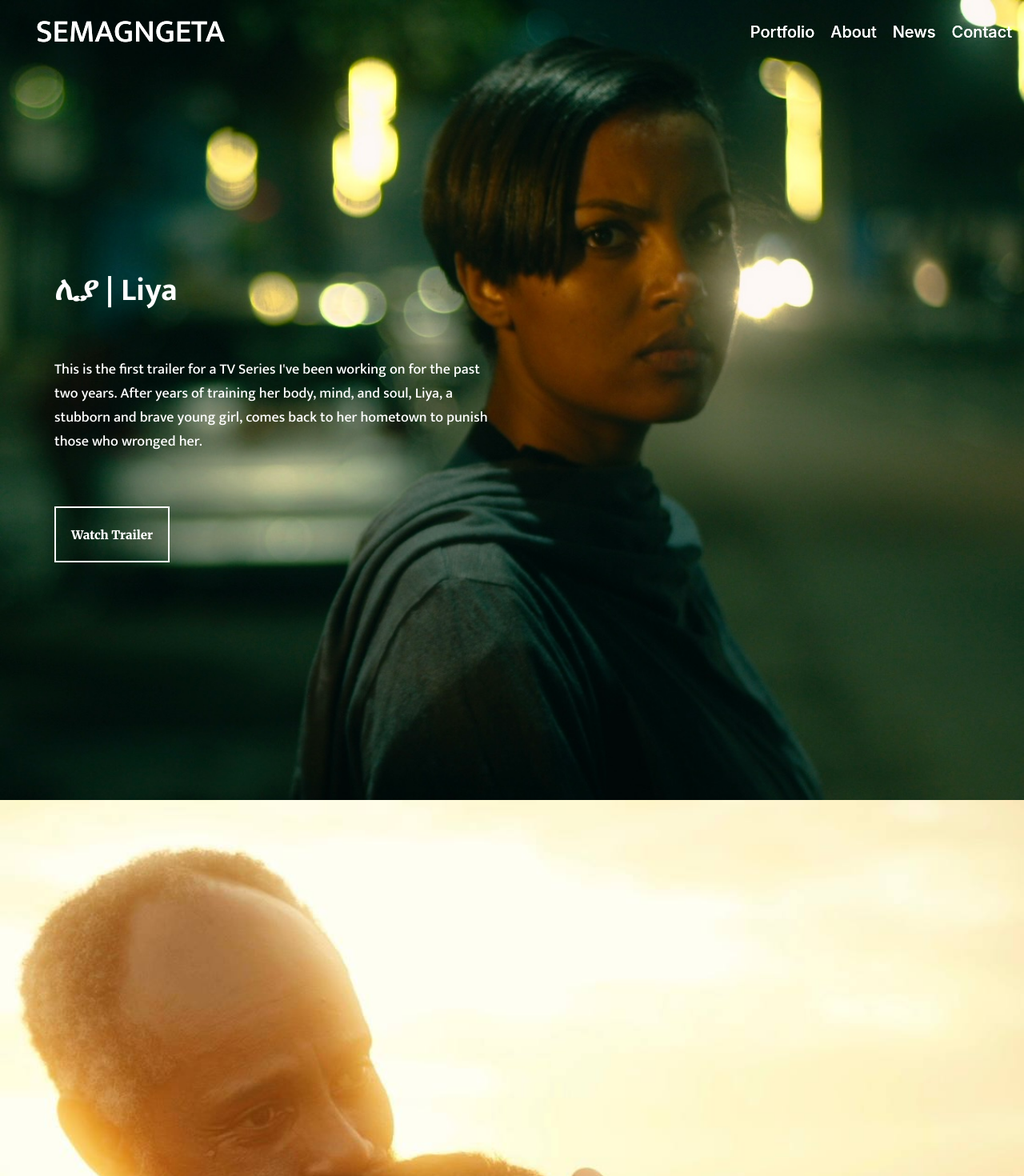
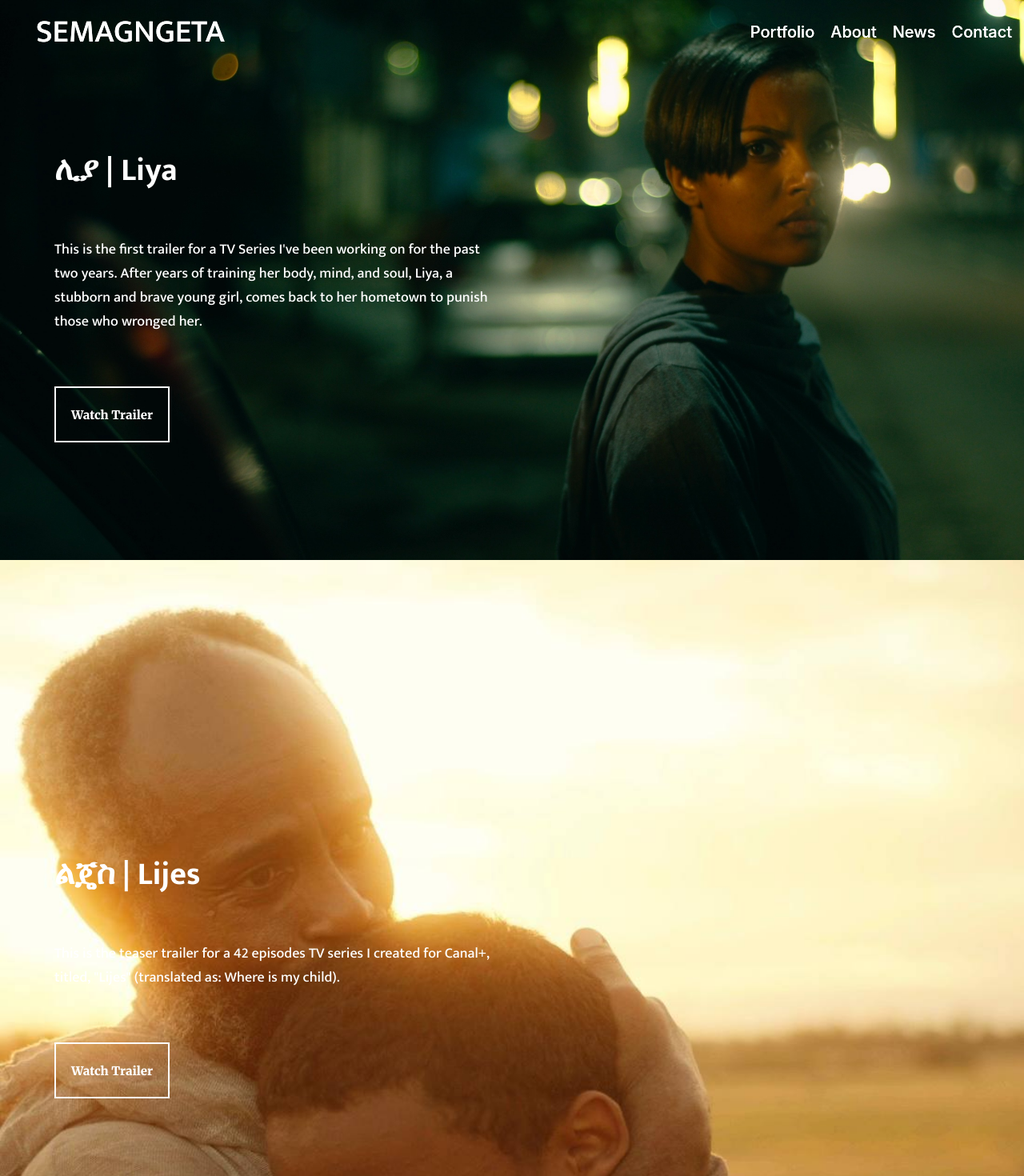
Before and after one commit to wamisha654/Semgngeta, a React (Create React App) app: page /portfolio in a window 1280 px wide. Shown: the top 1470 px of the page at 80% size. Built offline with nearby package versions, Linux system fonts and the light colour scheme; a web font is replaced by a local one.

Commit message:
adjusted

```diff
--- a/src/Portfolio/Portfolio.css
+++ b/src/Portfolio/Portfolio.css
@@ -1,16 +1,19 @@
 .Portfolio{
- height: 100%;
- width: 100%;
+
 
 }
 .trailer-liya{
- height: 1000px;
+ height: 700px;
+ max-height: 1200px;
  width: 100%;
  display: flex;
  flex-direction: column;
  justify-content: center;
- background-image: url("liya.jpg");
- background-size: cover;
+ background: url("liya.jpg");
+  	-webkit-background-size: cover;
+  -moz-background-size: cover;
+  -o-background-size: cover;
+  background-size: cover;
 }
 .wanaw button{
 	width: 20%;
@@ -36,9 +39,10 @@
   font-weight: 500;
   font-style: normal;
 }
+
 .trailer-lijes{
-	height: 1200px;
-	width: 100%;
+	height: 700px;
+    width: 100%;
 	background-image: url("lijesp.jpg");
 	display: flex;
     flex-direction: column;
@@ -46,16 +50,21 @@
     background-size: cover;
     color: black;
 }
+@media screen and (min-width: 1025px) and (min-width: 1708px) {
+  .trailer-liya{
+  	height: 1100px;
+  }
+  .trailer-lijes{
+  	height: 1100px;
+  }
+}
 @media screen and (min-width: 1025px) and (max-width: 1440px) {
     .wanaw h2{
 		font-size: 40px;
 
 
 	}
-	.trailer-liya{
-		background-image: url("liges.JPG");
 
-	}
 	.wanaw button{
 	 width: 9rem;
 	 height: 70px;
@@ -76,7 +85,7 @@
 }
 .trailer-lijes{
 		background-image: url("llijesp.jpg");
-
+		height: 1000px;
 	}
 }
 @media screen and (min-width: 769px) and (max-width: 1024px) {
@@ -87,6 +96,7 @@
 	}
 	.trailer-liya{
 		background-image: url("liges.JPG");
+		height: 1000px;
 
 	}
 	.wanaw button{
@@ -108,6 +118,7 @@
 }
 .trailer-lijes{
 		background-image: url("llijesp.jpg");
+		height: 1000px;
 
 	}
 }
```
